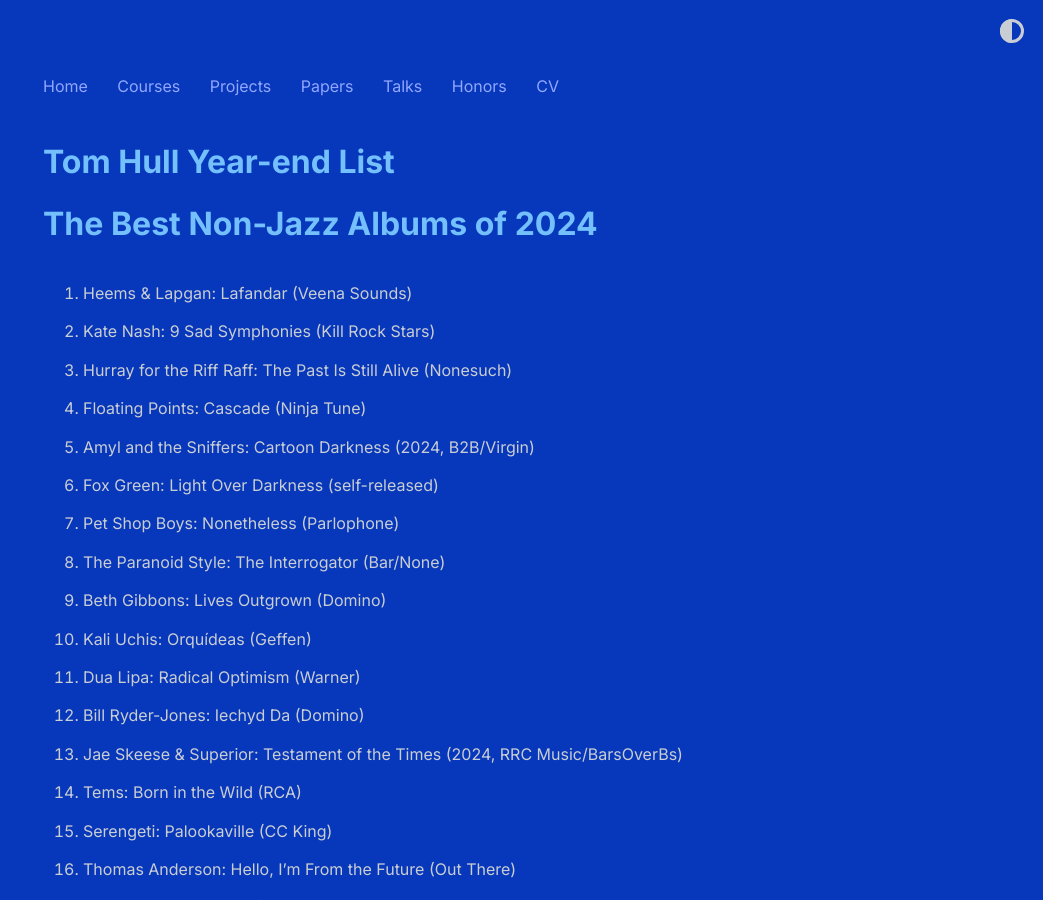
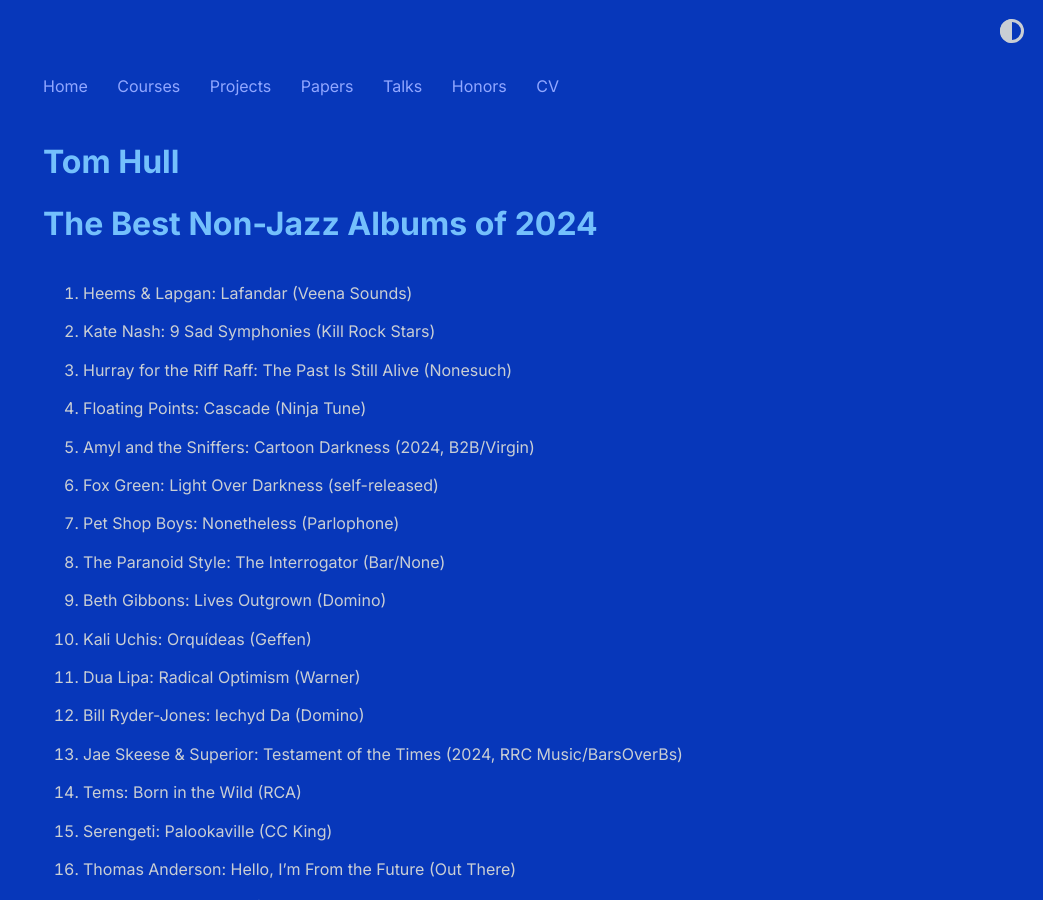
Before and after one commit to shihankanungo/shihankanungo.github.io, a Jekyll site: the page built from tomhull.md, in a window 1280 px wide and 900 px high. Shown: the whole window, without its empty margins (237-1280 px from the left). Built offline with Jekyll 4.4.1, drawn with Linux system fonts in a browser that asks for light colours.

Commit message:
Update tomhull.md

```diff
--- a/tomhull.md
+++ b/tomhull.md
@@ -1,6 +1,6 @@
 ---
 layout: post
-title: Tom Hull Year-end List
+title: Tom Hull
 ---
 
 # The Best Non-Jazz Albums of 2024
```
